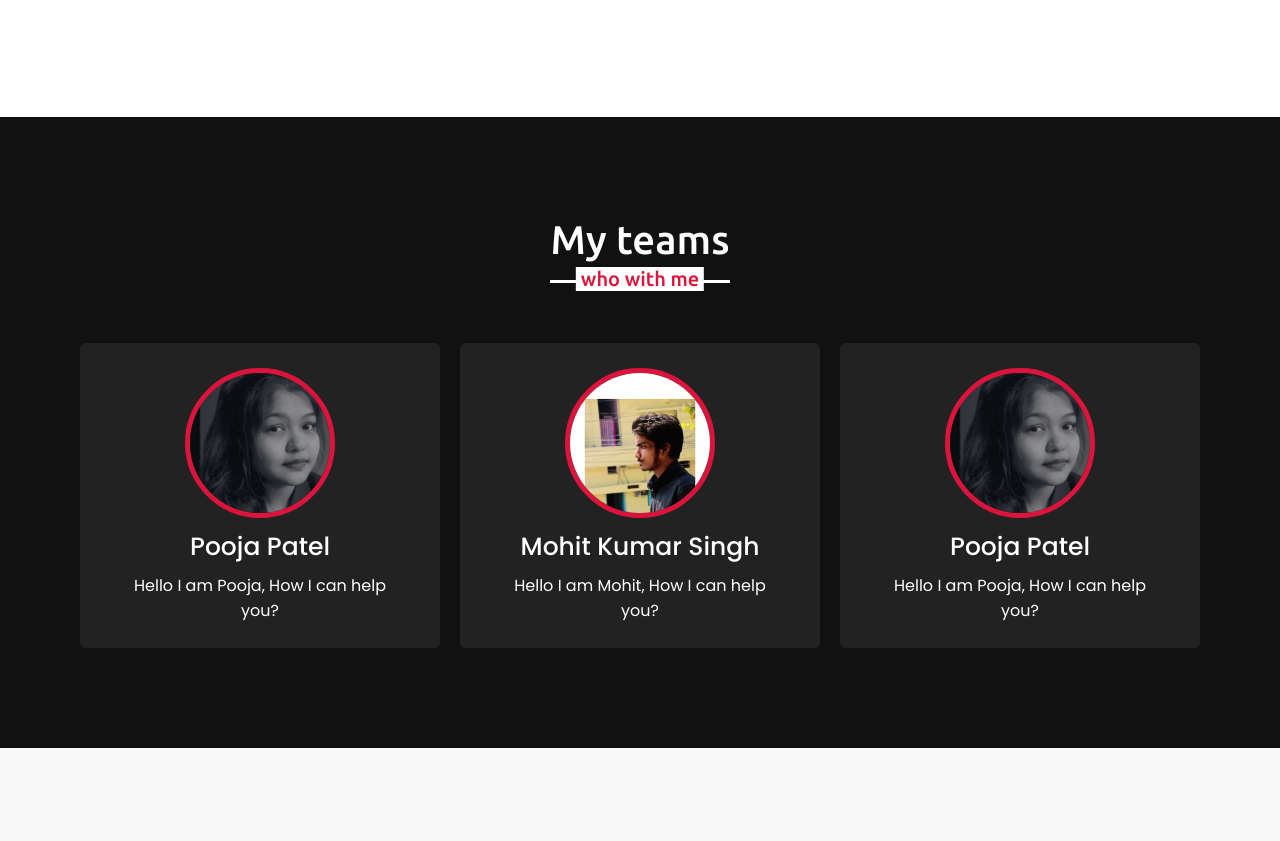
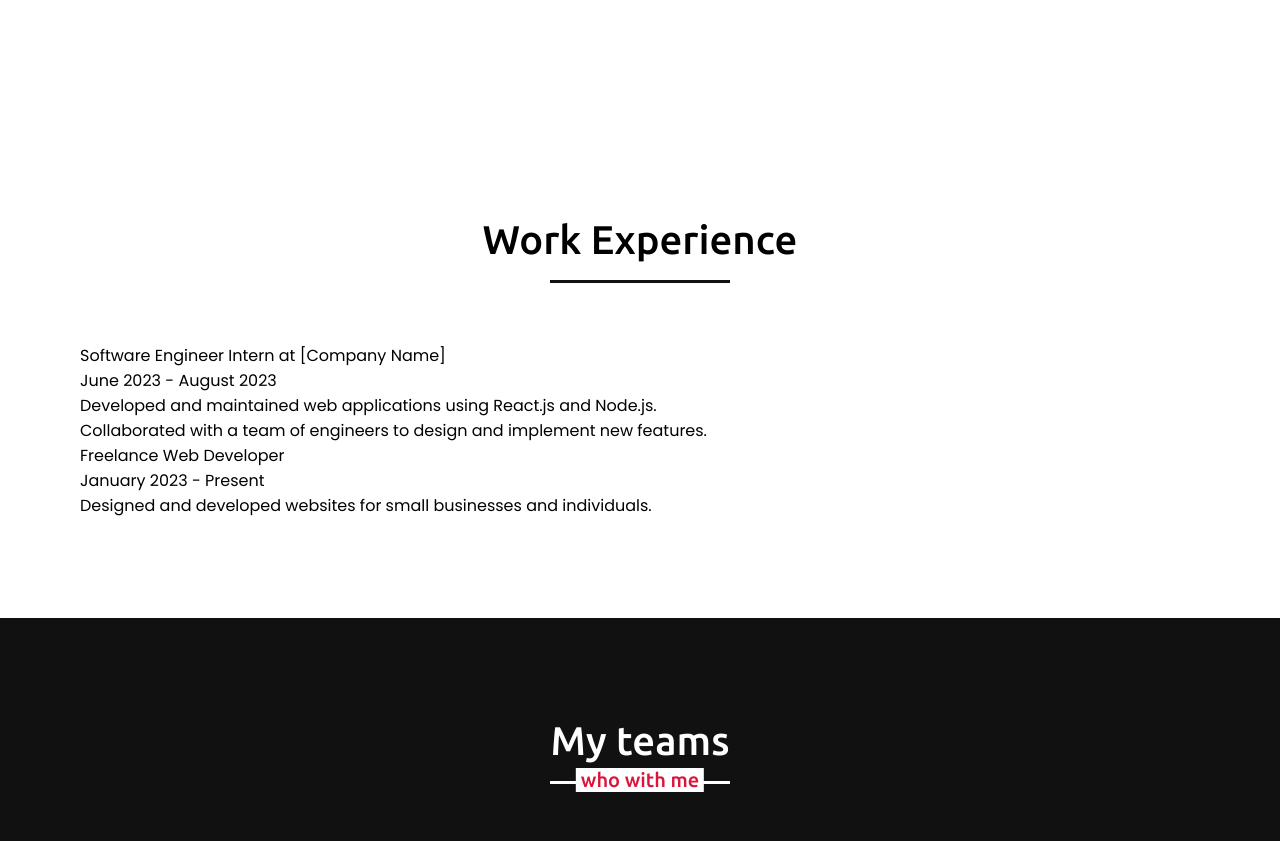
Before and after one commit to mksingh62/Portfolio, a website: page public/views/index.html in a window 1280 px wide. Shown: the part 4360-5201 px from the top of the page. Drawn offline with nearby package versions, Linux system fonts and the light colour scheme; files that its build step writes are made by us from their sources; no server answers; files whose address does not match are found by name.

Commit message:
add experience

```diff
--- a/public/views/index.html
+++ b/public/views/index.html
@@ -286,6 +286,26 @@
                         </div>
                         <div class="line git"></div>
                     </div>
+                </div>
+            </div>
+        </div>
+    </section>
+
+    <!-- work experience section start -->
+     <section class="work-experience" id="work-experience">
+        <div class="max-width">
+            <h2 class="title">Work Experience</h2>
+            <div class="work-experience-content">
+                <div class="work-experience-item">
+                    <div class="text">Software Engineer Intern at [Company Name]</div>
+                    <p>June 2023 - August 2023</p>
+                    <p>Developed and maintained web applications using React.js and Node.js.</p>
+                    <p>Collaborated with a team of engineers to design and implement new features.</p>
+                </div>
+                <div class="work-experience-item">
+                    <div class="text">Freelance Web Developer</div>
+                    <p>January 2023 - Present</p>
+                    <p>Designed and developed websites for small businesses and individuals.</p>
                 </div>
             </div>
         </div>
```
